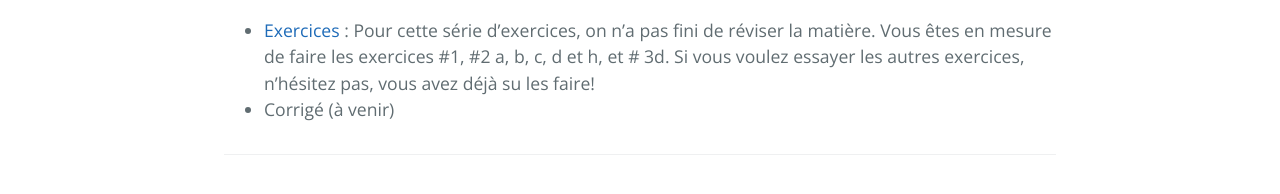
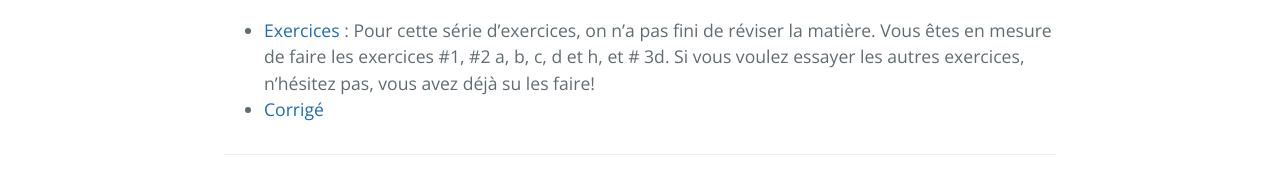
Before and after one commit to nadialafreniere/nadialafreniere.github.io, a Jekyll site: the page built from enseignement.md, in a window 1280 px wide. Shown: the part 666-860 px from the top of the page. Built offline with Jekyll 4.4.1, drawn with Linux system fonts in a browser that asks for light colours; our own code applies the rules of GitHub Pages for plain Markdown files.

```diff
--- a/enseignement.md
+++ b/enseignement.md
@@ -11,4 +11,4 @@ Les séances de démonstration sont  **le samedi à 9h**, à partir du 15 septem
 
 Pour la première semaine, des exercices sont proposés et un corrigé sera déposé ultérieurement:
 * [Exercices](Exercices1.pdf) : Pour cette série d'exercices, on n'a pas fini de réviser la matière. Vous êtes en mesure de faire les exercices #1, #2 a, b, c, d et h, et # 3d. Si vous voulez essayer les autres exercices, n'hésitez pas, vous avez déjà su les faire!
-* Corrigé (à venir)
+* [Corrigé](Exercices1-corrige.pdf)
```
Also changed, not shown: 1 other file.
